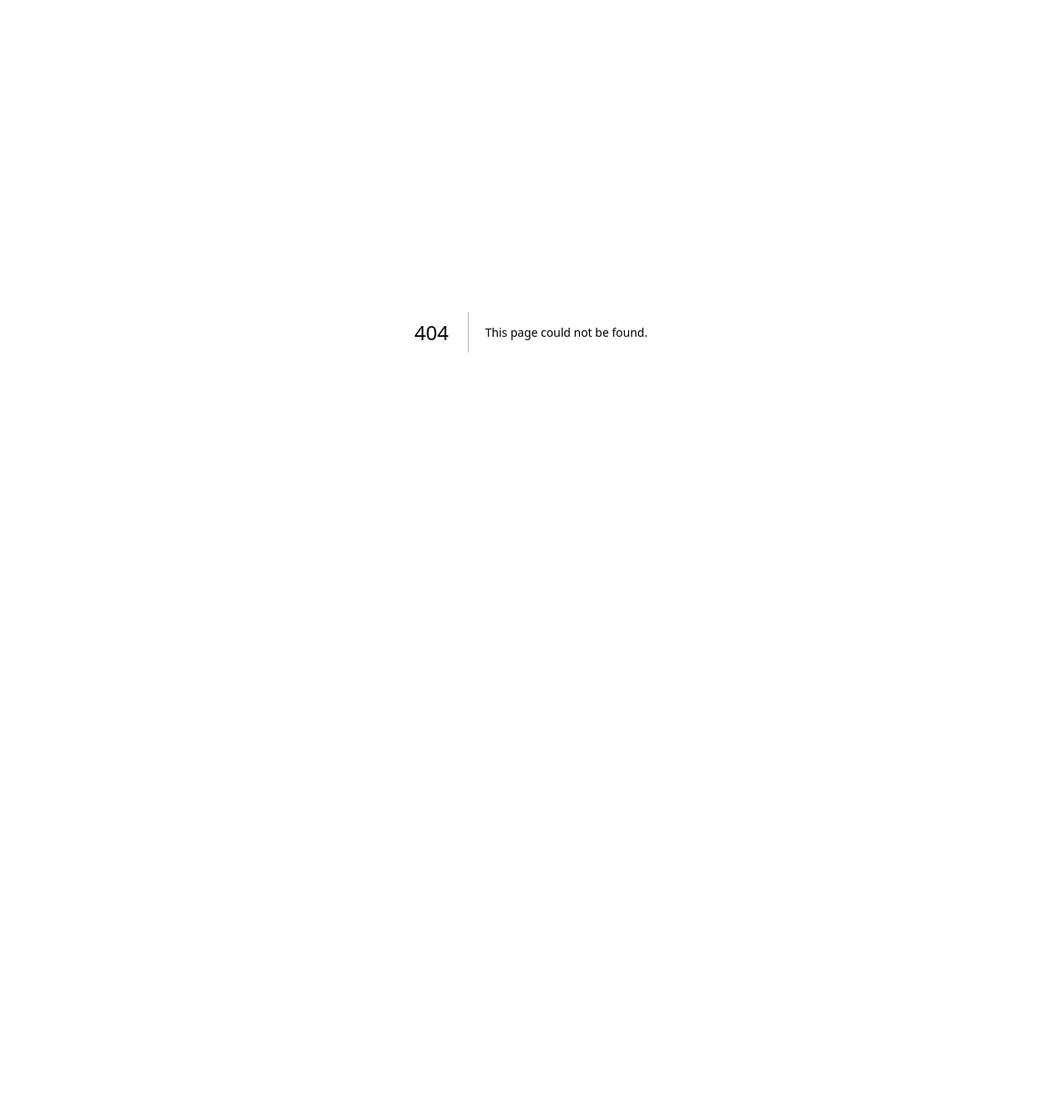
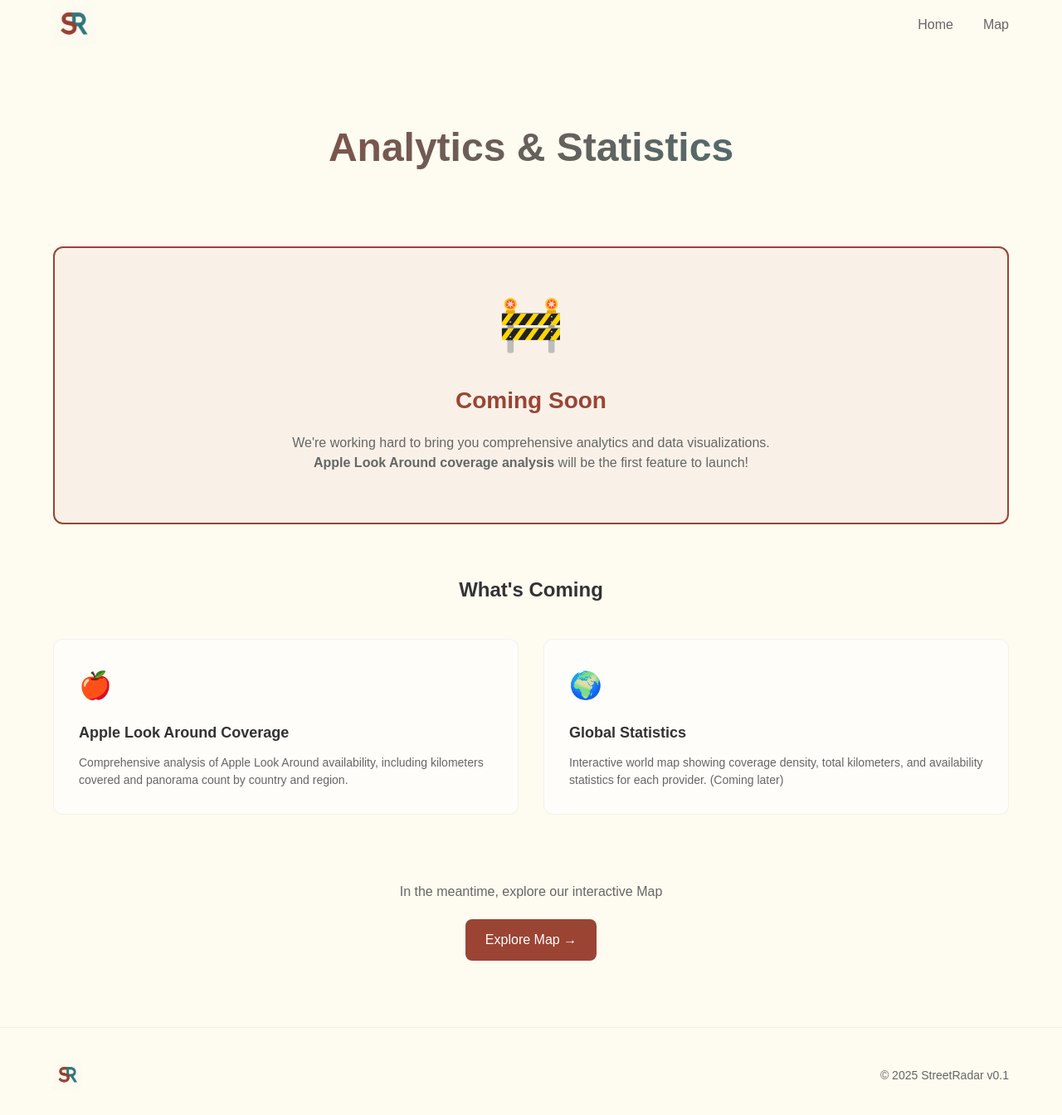
Before and after one commit to Thomas-Fernandes/StreetRadar, a Next.js app: page /analytics in a window 1280 px wide. Before the commit this address had no page. Shown: the top 1344 px of the page at 83% size. Before the commit the page ends 800 px from the top, so only its background shows below. Built offline with nearby package versions, Linux system fonts and the light colour scheme.

Commit message:
[add] meta SEO and routes

```diff
--- /dev/null
+++ b/src/app/analytics/page.tsx
@@ -0,0 +1,212 @@
+/**
+ * analytics/page.tsx
+ *
+ * Analytics page for StreetRadar showing data visualizations and statistics
+ * about Street View coverage worldwide.
+ *
+ * This page will feature:
+ * - Coverage statistics by provider (Apple, Google, Bing, Yandex)
+ * - Kilometers covered per country
+ * - Number of panoramas available
+ * - Interactive charts and data visualizations
+ */
+
+'use client';
+
+import Link from 'next/link';
+import Image from 'next/image';
+
+export default function AnalyticsPage() {
+  const upcomingFeatures = [
+    {
+      icon: '🍎',
+      title: 'Apple Look Around Coverage',
+      description: 'Comprehensive analysis of Apple Look Around availability, including kilometers covered and panorama count by country and region.'
+    },
+    {
+      icon: '🌍',
+      title: 'Global Statistics',
+      description: 'Interactive world map showing coverage density, total kilometers, and availability statistics for each provider. (Coming later)'
+    }
+  ];
+
+  return (
+    <div style={{ minHeight: '100vh', backgroundColor: 'var(--background, #fefbf1)' }}>
+      {/* Header */}
+      <header className="header">
+        <div className="container">
+          <Link href="/" className="logo">
+            <Image
+              src="/images/logo.png"
+              alt="StreetRadar Logo"
+              width={50}
+              height={50}
+              priority
+            />
+          </Link>
+          <nav className="nav">
+            <Link href="/" className="nav-link">Home</Link>
+            <Link href="/map" className="nav-link">Map</Link>
+          </nav>
+        </div>
+      </header>
+
+      {/* Main Content */}
+      <main style={{ padding: '80px 0' }}>
+        <div className="container">
+          {/* Hero Section */}
+          <div style={{ textAlign: 'center', marginBottom: '80px' }}>
+            <h1 style={{
+              fontSize: '48px',
+              fontWeight: '700',
+              marginBottom: '24px',
+              background: 'linear-gradient(135deg, var(--primary, #9b4434), var(--secondary, #337b81))',
+              WebkitBackgroundClip: 'text',
+              backgroundClip: 'text',
+              color: 'transparent'
+            }}>
+              Analytics & Statistics
+            </h1>
+          </div>
+
+          {/* Coming Soon Notice */}
+          <div style={{
+            background: 'rgba(155, 68, 52, 0.05)',
+            border: '2px solid var(--primary, #9b4434)',
+            borderRadius: '12px',
+            padding: '40px',
+            textAlign: 'center',
+            marginBottom: '60px'
+          }}>
+            <div style={{ fontSize: '64px', marginBottom: '20px' }}>🚧</div>
+            <h2 style={{
+              fontSize: '28px',
+              fontWeight: '600',
+              marginBottom: '16px',
+              color: 'var(--primary, #9b4434)'
+            }}>
+              Coming Soon
+            </h2>
+            <p style={{
+              fontSize: '16px',
+              color: 'var(--text-light, #666666)',
+              marginBottom: '20px',
+              lineHeight: '1.5'
+            }}>
+              We're working hard to bring you comprehensive analytics and data visualizations.
+              <br />
+              <strong>Apple Look Around coverage analysis</strong> will be the first feature to launch!
+            </p>
+          </div>
+
+          {/* Upcoming Features */}
+          <div>
+            <h3 style={{
+              fontSize: '24px',
+              fontWeight: '600',
+              textAlign: 'center',
+              marginBottom: '40px',
+              color: 'var(--text, #333333)'
+            }}>
+              What's Coming
+            </h3>
+
+            <div style={{
+              display: 'grid',
+              gridTemplateColumns: 'repeat(auto-fit, minmax(280px, 1fr))',
+              gap: '30px'
+            }}>
+              {upcomingFeatures.map((feature, index) => (
+                <div key={index} style={{
+                  background: 'rgba(255, 255, 255, 0.6)',
+                  padding: '30px',
+                  borderRadius: '12px',
+                  border: '1px solid rgba(0, 0, 0, 0.05)',
+                  transition: 'all 0.3s ease',
+                  cursor: 'default'
+                }}
+                onMouseOver={(e) => {
+                  e.currentTarget.style.transform = 'translateY(-5px)';
+                  e.currentTarget.style.boxShadow = '0 10px 30px rgba(0, 0, 0, 0.1)';
+                }}
+                onMouseOut={(e) => {
+                  e.currentTarget.style.transform = 'translateY(0)';
+                  e.currentTarget.style.boxShadow = 'none';
+                }}
+                >
+                  <div style={{ fontSize: '32px', marginBottom: '16px' }}>{feature.icon}</div>
+                  <h4 style={{
+                    fontSize: '18px',
+                    fontWeight: '600',
+                    marginBottom: '12px',
+                    color: 'var(--text, #333333)'
+                  }}>
+                    {feature.title}
+                  </h4>
+                  <p style={{
+                    fontSize: '14px',
+                    color: 'var(--text-light, #666666)',
+                    lineHeight: '1.5',
+                    margin: '0'
+                  }}>
+                    {feature.description}
+                  </p>
+                </div>
+              ))}
+            </div>
+          </div>
+
+          {/* CTA Section */}
+          <div style={{ textAlign: 'center', marginTop: '80px' }}>
+            <p style={{
+              fontSize: '16px',
+              color: 'var(--text-light, #666666)',
+              marginBottom: '20px'
+            }}>
+              In the meantime, explore our interactive Map
+            </p>
+            <Link
+              href="/map"
+              style={{
+                background: 'var(--primary, #9b4434)',
+                color: 'white',
+                padding: '12px 24px',
+                borderRadius: '8px',
+                textDecoration: 'none',
+                fontSize: '16px',
+                fontWeight: '500',
+                transition: 'all 0.2s ease',
+                display: 'inline-block'
+              }}
+              onMouseOver={(e) => {
+                e.currentTarget.style.background = '#7a3429';
+                e.currentTarget.style.transform = 'translateY(-2px)';
+              }}
+              onMouseOut={(e) => {
+                e.currentTarget.style.background = 'var(--primary, #9b4434)';
+                e.currentTarget.style.transform = 'translateY(0)';
+              }}
+            >
+              Explore Map →
+            </Link>
+          </div>
+        </div>
+      </main>
+
+      {/* Footer */}
+      <footer className="footer">
+        <div className="container">
+          <div className="logo small">
+            <Image
+              src="/images/logo.png"
+              alt="StreetRadar Logo"
+              width={35}
+              height={35}
+            />
+          </div>
+          <span className="copyright">© {new Date().getFullYear()} StreetRadar v0.1</span>
+        </div>
+      </footer>
+    </div>
+  );
+}
--- a/src/app/page.tsx
+++ b/src/app/page.tsx
@@ -57,6 +57,10 @@ export default function Home() {
               priority
             />
           </div>
+          <nav className="nav">
+            <Link href="/map" className="nav-link">Map</Link>
+            <Link href="/analytics" className="nav-link">Analytics</Link>
+          </nav>
         </div>
       </header>
 
--- a/src/components/map/mapContainer.tsx
+++ b/src/components/map/mapContainer.tsx
@@ -657,7 +657,7 @@ export default function MapContainer({ center = [46.603354, 1.888334], zoom = 3
           }}
         >
           <div style={{ width: '16px', height: '16px', borderRadius: '50%', border: '2px solid var(--sr-primary, #9b4434)', borderBottomColor: 'transparent', animation: 'spin 1s linear infinite' }}></div>
-          <div>Recherche de panoramas...</div>
+          <div>Searching for panoramas...</div>
           <div
             style={{
               position: 'absolute',
```
Also changed, not shown: src/app/map/page.tsx (+12 -3 lines).
